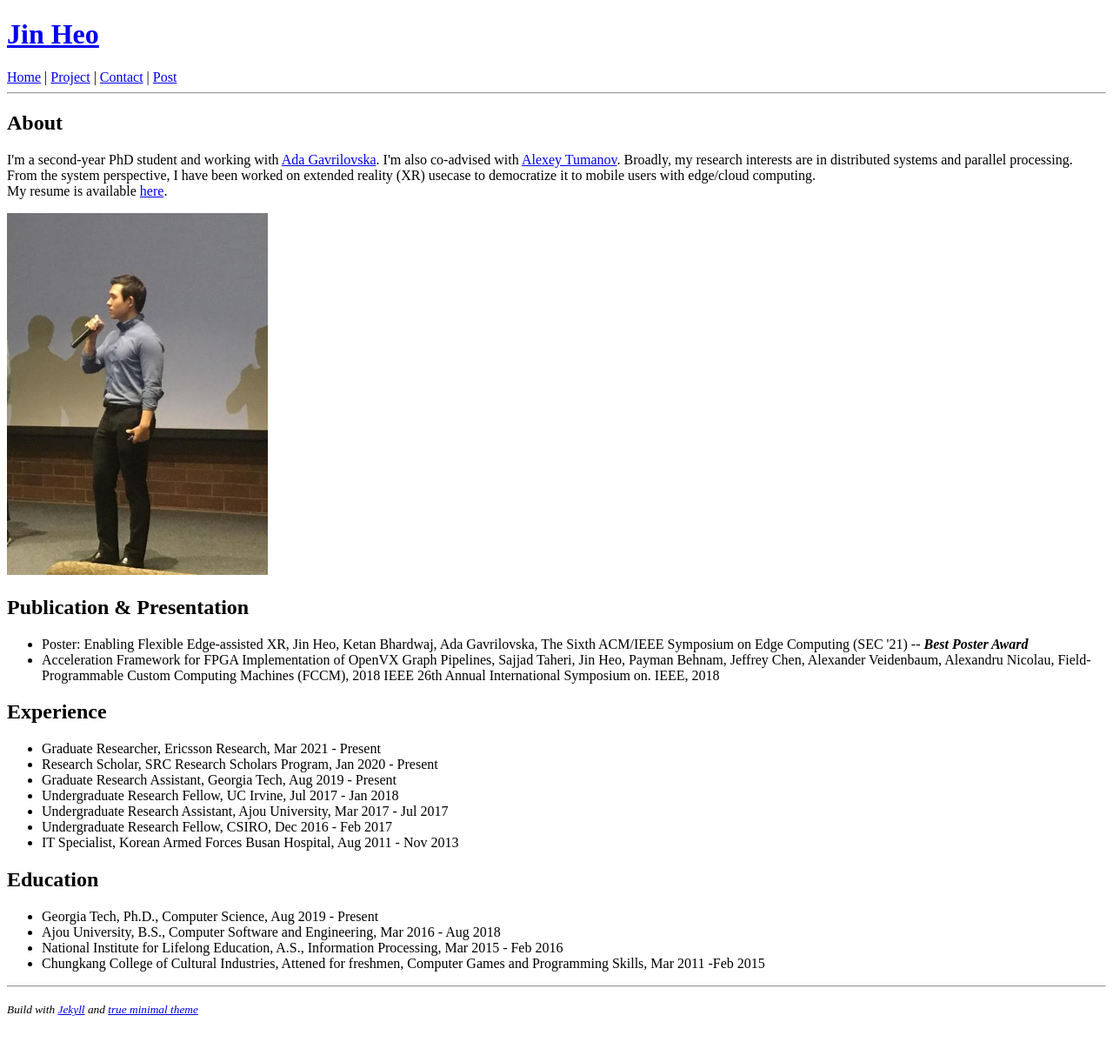
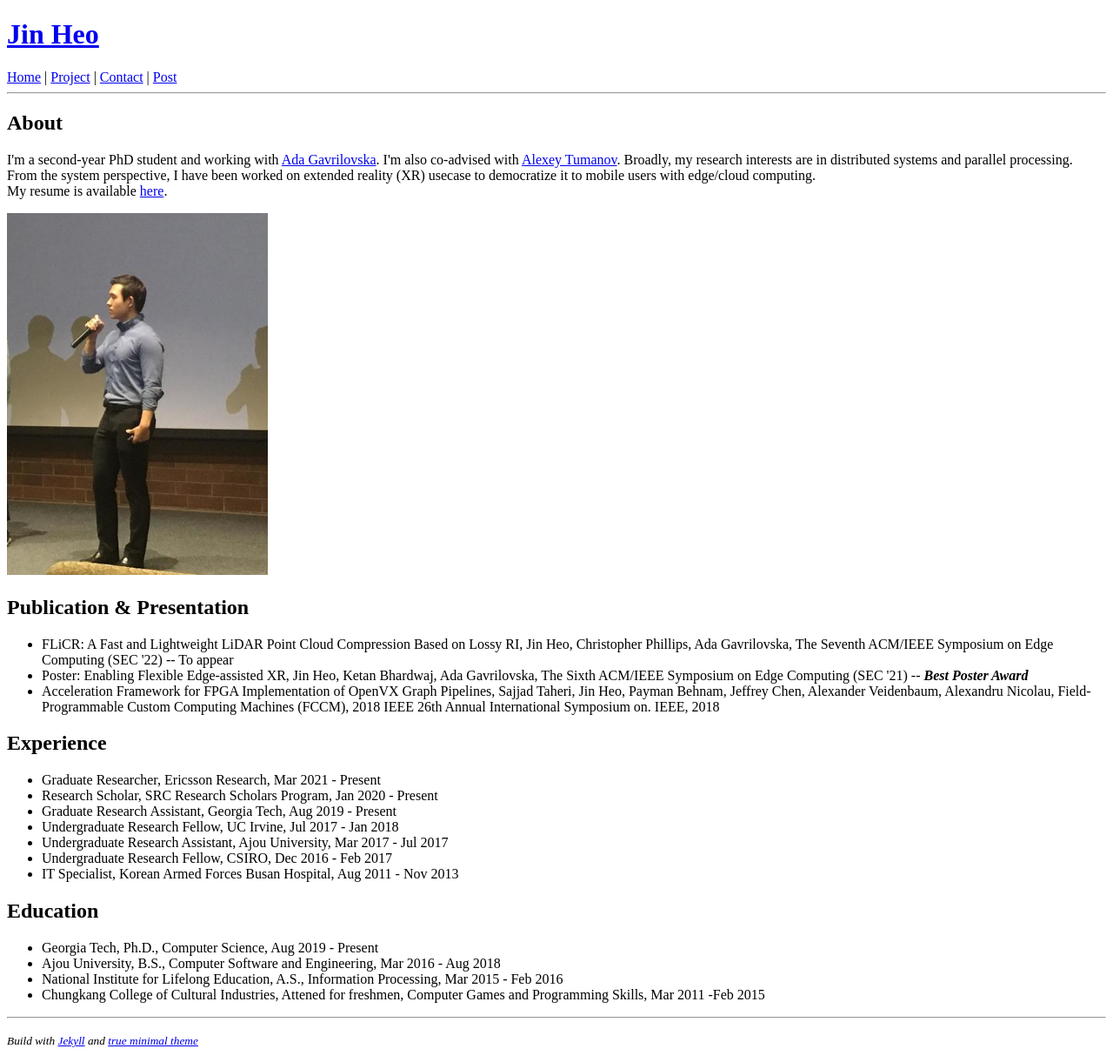
Before and after one commit to jheo4/jheo4.github.io, a Jekyll site: the page built from index.html, in a window 1280 px wide. Shown: the whole page at 87% size. Built offline with Jekyll 4.4.1, drawn with Linux system fonts in a browser that asks for light colours; the list of posts is cut into pages by our own code; comment, search, counter and statistics services are not loaded; before the commit the page ends 1185 px from its top, so only the background shows below that.

Commit message:
Update index.html

```diff
--- a/index.html
+++ b/index.html
@@ -13,6 +13,7 @@ From the system perspective, I have been worked on extended reality (XR) usecase
 
 <h2>Publication & Presentation </h2>
 <ul>
+  <li>FLiCR: A Fast and Lightweight LiDAR Point Cloud Compression Based on Lossy RI, Jin Heo, Christopher Phillips, Ada Gavrilovska, The Seventh ACM/IEEE Symposium on Edge Computing (SEC '22) -- To appear</li>
   <li>Poster: Enabling Flexible Edge-assisted XR, Jin Heo, Ketan Bhardwaj, Ada Gavrilovska, The Sixth ACM/IEEE Symposium on Edge Computing (SEC '21) -- <b><em>Best Poster Award</em></b></li>
   <li>Acceleration Framework for FPGA Implementation of OpenVX Graph Pipelines, Sajjad Taheri, Jin Heo, Payman Behnam, Jeffrey Chen, Alexander Veidenbaum, Alexandru Nicolau, Field-Programmable Custom Computing Machines (FCCM), 2018 IEEE 26th Annual International Symposium on. IEEE, 2018</li>
 </ul>
```
